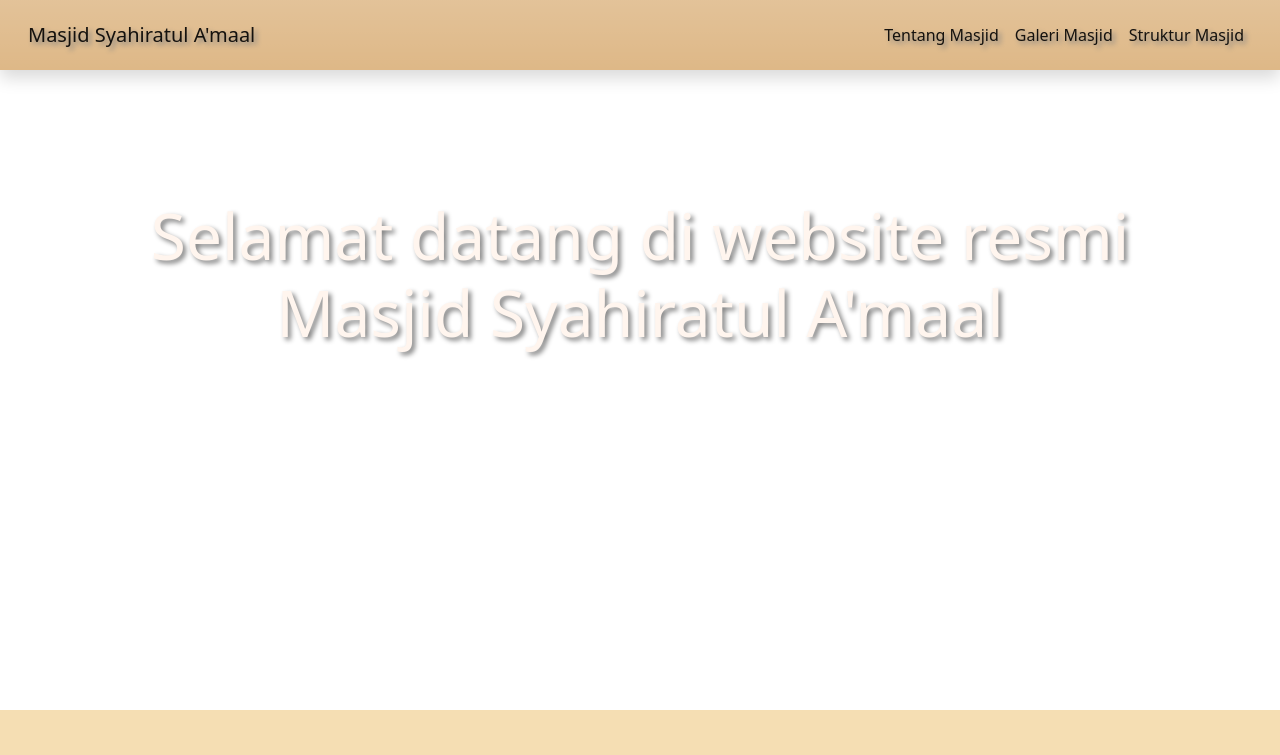
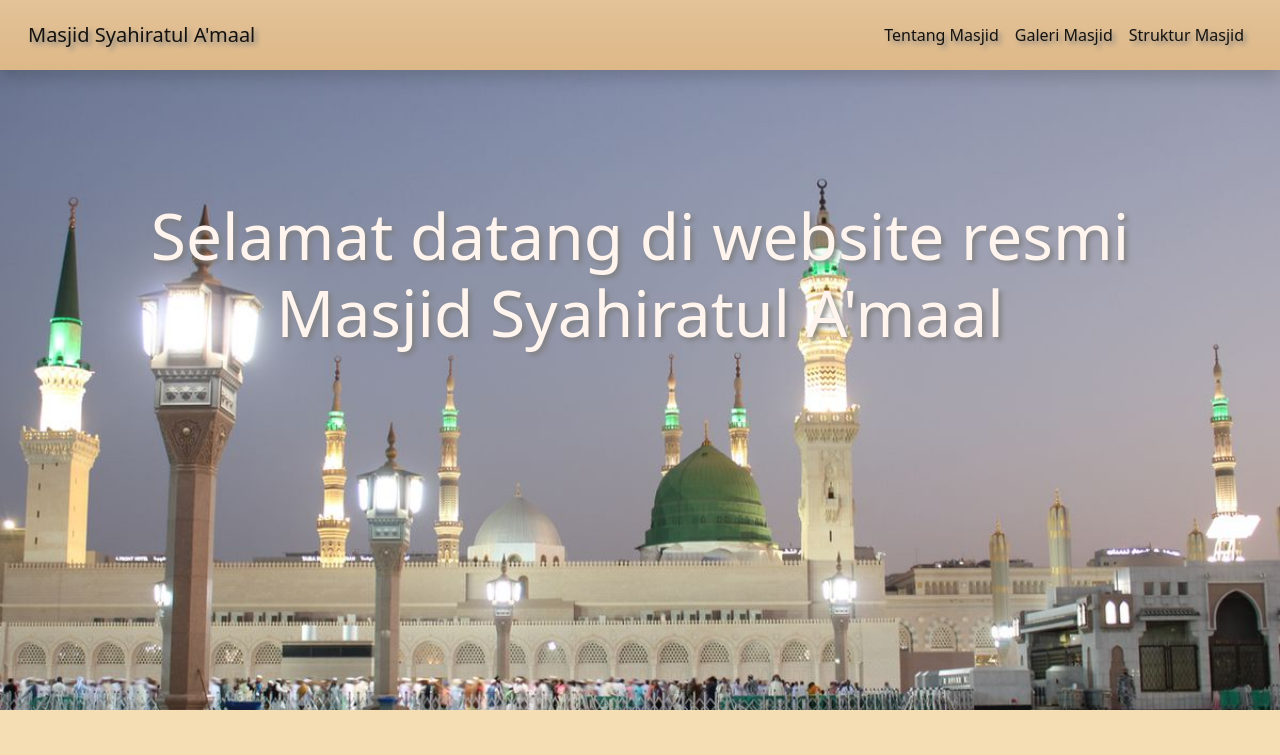
Before and after one commit to ojanno15/web-masjid, a plain HTML site: page index.html in a window 1280 px wide. Shown: the top 755 px of the page. Drawn offline with nearby package versions, Linux system fonts and the light colour scheme.

Commit message:
Update style.css

```diff
--- a/assets/style.css
+++ b/assets/style.css
@@ -4,7 +4,7 @@
     text-shadow: 3px 3px 5px gray;
 }
 #gambar {
-    background-image: url(/image/masjid-nabawi.jpg);
+    background-image: url(/assets/image/masjid-nabawi.jpg);
     background-size: cover;
     padding-top: 10%;
     padding-bottom: 20%;
```
